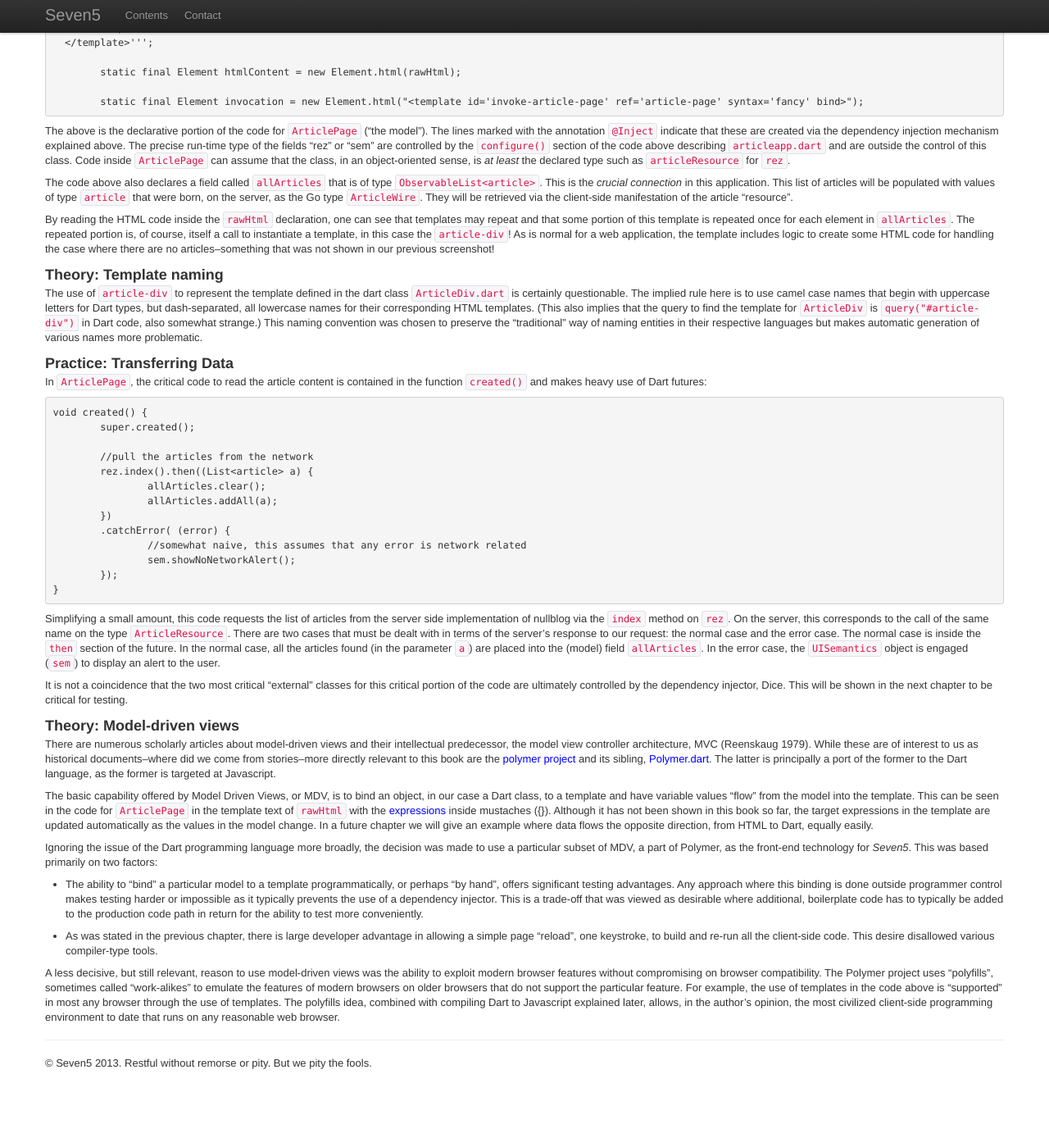
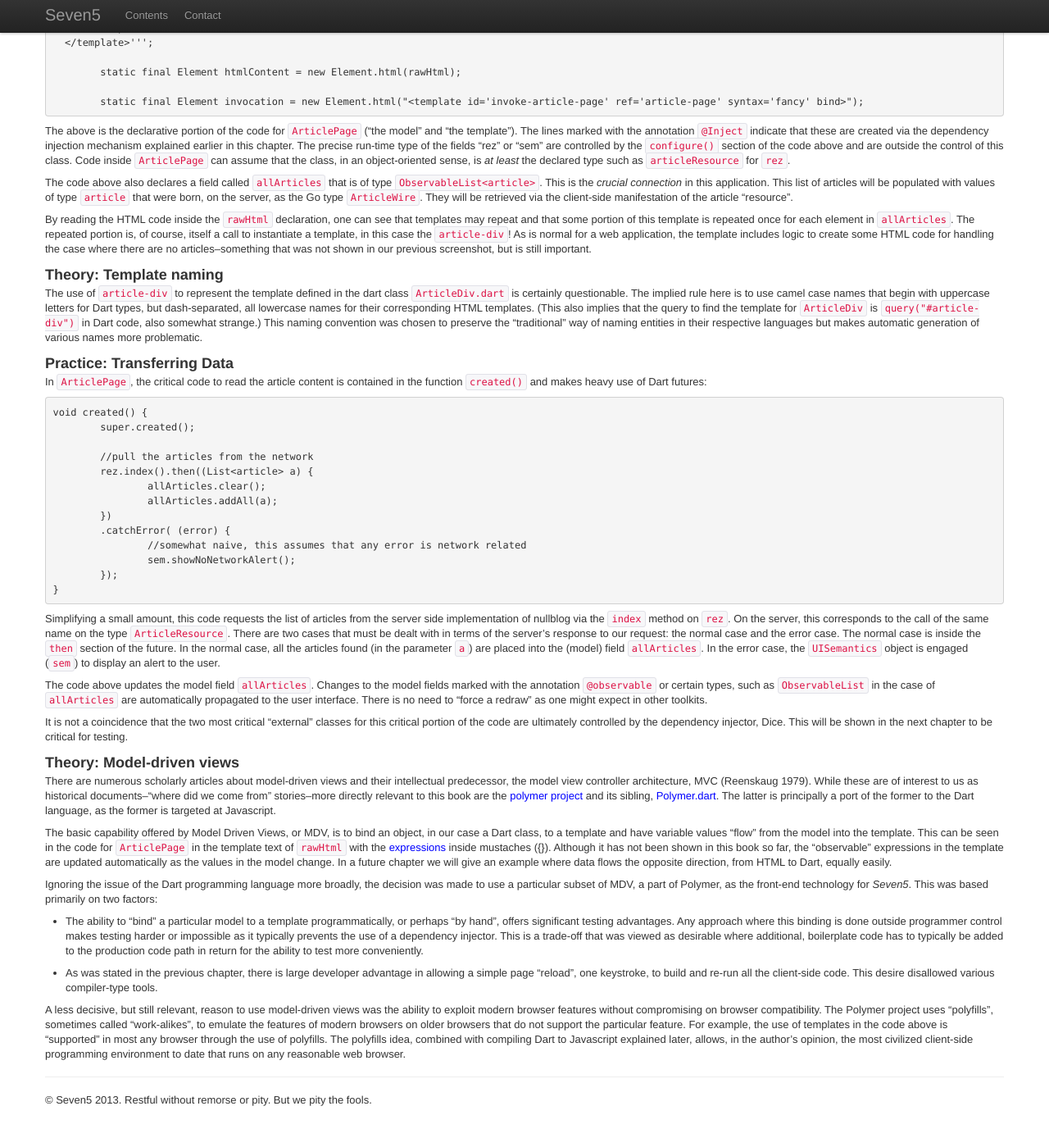
Before and after one commit to seven5/seven5, a Jekyll site: the page built from viewer_detail.md, in a window 1280 px wide and 1400 px high, scrolled down 1800 px. Shown: the top 1388 px of the window at 82% size. Built offline with Jekyll 4.4.1, drawn with Linux system fonts in a browser that asks for light colours; Markdown is read by kramdown in place of the engine named in the settings; before the commit the page ends 3155 px from its top, so only the background shows below that; some of the changed text lies outside the part shown.

Commit message:
cleaned up viewer details

````diff
--- a/viewer_detail.md
+++ b/viewer_detail.md
@@ -52,14 +50,14 @@
 }
 ```
 
-The application `main()` shown above for `articles.html` is almost entirely configuration of the application--it really has no functionality.  The first two sections are boiler-plate code needed to initialize the [model driven views](http://www.polymer-project.org/platform/mdv.html) framework and creates an instance of `ArticlePage` (see above).   The following two lines add templates to the page (see below) that specify any visual display (HTML code) for the `ArticleDiv` and `ArticlePage` classes that this page uses.  These should not be in this file as they will need to be tested and code in this file is _not_ visible to tests!  The two templates are added to the "body" of the HTML page (via `query('body').children.add`) but since they only _define_ templates, and result in no HTML code, their location is not terribly important.
+The application `main()` shown above for `articles.html` is almost entirely configuration of the application--it really has no functionality.  This is both normal and desirable.   The first two sections are boiler-plate code needed to initialize the [model driven views](http://www.polymer-project.org/platform/mdv.html) framework and creates an instance of `ArticlePage` (see above).   The following two lines add templates to the page (see below) that specify the visual display (HTML code) for the `ArticleDiv` and `ArticlePage` classes that this page uses.  The particular display code used should *not* be in this file: the display code will need to be tested and code in this file is _not_ visible to tests!  The two templates are added to the "body" of the HTML page (via `query('body').children.add`) but since they only _define_ templates, and result in no HTML code output, their location is not terribly important.
 
-The next line is critical, it _instantiates_ the sole `ArticlePage` template that controls the entire page and places it into the proper place in the DOM.  This has the effect of _adding_, perhaps even better "generating", many DOM nodes into the page.  Exactly what nodes are generated can vary based on the particulars of the template and what model is bound to the template.
+The next line is critical, it _instantiates_ the sole `ArticlePage` template that controls the entire page and places it into the proper place in the DOM.  This has the effect of _adding_, perhaps even better "generating", many DOM nodes into the page.  Exactly what nodes are generated can vary based on the particulars of the template `ArticlePage.htmlContent` and what model is bound to the template.
 
 The final line binds the _model_ to the `ArticlePage` template.  For convenience, we keep the model and the template definition in the same file, in this case `/tmp/book/nullblog/dart/nullblog/lib/src/ArticlePage.dart`.  The "model" exposed by `ArticlePage` can be, roughly, thought of as any fields that are marked with the annotation `@observable` in the source code of articlepage.dart.
 
 ### Theory: Templates
-User interfaces is _Seven5_ are implemented chiefly through the notion of ["templates"](http://www.dartlang.org/docs/tutorials/templates/).  These correspond to snippets of HTML code, stored in a web page, that can instantiated in to create repeated blobs of HTML.  A single template may be instantiated more than once.  The template `article-div` has been instantiated once for each article in the screen shot shown in the previous chapter.  The custom is to use the field names `rawHtml` and `htmlContent` for the template's raw text and DOM representation respectively inside a Dart class.
+User interfaces is _Seven5_ are implemented chiefly through the notion of ["templates"](http://www.dartlang.org/docs/tutorials/templates/).  These correspond to snippets of HTML code, stored in a web page, that can be instantiated to create repeated blobs of HTML.  A single template may be instantiated more than once.  The template `article-div` has been instantiated once for each article in the screen shot shown in the previous chapter.  The custom is to use the field names `rawHtml` and `htmlContent` for the template's raw text and DOM representation, respectively, inside a Dart class.
 
 ### Practice: The page file
 Page files, Dart code files suffixed with "page.dart" for a given noun in a REST API, are responsible for the large-scale structure of the resulting interface.
@@ -90,11 +88,11 @@
 	static final Element invocation = new Element.html("<template id='invoke-article-page' ref='article-page' syntax='fancy' bind>");
 ```
 
-The above is the declarative portion of the code for `ArticlePage` ("the model").  The lines marked with the annotation `@Inject` indicate that these are created via the dependency injection mechanism explained above.   The precise run-time type of the fields "rez" or "sem" are controlled by the `configure()` section of the code above describing `articleapp.dart` and are outside the control of this class.  Code inside `ArticlePage` can assume that the class, in an object-oriented sense, is *at least* the declared type such as `articleResource` for `rez`.
+The above is the declarative portion of the code for `ArticlePage` ("the model" and "the template").  The lines marked with the annotation `@Inject` indicate that these are created via the dependency injection mechanism explained earlier in this chapter.   The precise run-time type of the fields "rez" or "sem" are controlled by the `configure()` section of the code above and are outside the control of this class.  Code inside `ArticlePage` can assume that the class, in an object-oriented sense, is *at least* the declared type such as `articleResource` for `rez`.
 
 The code above also declares a field called `allArticles` that is of type `ObservableList<article>`.  This is the *crucial connection* in this application.  This list of articles will be populated with values of type `article` that were born, on the server, as the Go type `ArticleWire`.  They will be retrieved via the client-side manifestation of the article "resource".
 
-By reading the HTML code inside the `rawHtml` declaration, one can see that templates may repeat and that some portion of this template is repeated once for each element in `allArticles`.  The repeated portion is, of course, itself a call to instantiate a template, in this case the `article-div`! As is normal for a web application, the template includes logic to create some HTML code for handling the case where there are no articles--something that was not shown in our previous screenshot!
+By reading the HTML code inside the `rawHtml` declaration, one can see that templates may repeat and that some portion of this template is repeated once for each element in `allArticles`.  The repeated portion is, of course, itself a call to instantiate a template, in this case the `article-div`! As is normal for a web application, the template includes logic to create some HTML code for handling the case where there are no articles--something that was not shown in our previous screenshot, but is still important.
 
 ### Theory: Template naming
 The use of `article-div` to represent the template defined in the dart class `ArticleDiv.dart` is certainly questionable.  The implied rule here is to use camel case names that begin with uppercase letters for Dart types, but dash-separated, all lowercase names for their corresponding HTML templates.  (This also implies that the query to find the template for `ArticleDiv` is `query("#article-div")` in Dart code, also somewhat strange.)  This naming convention was chosen to preserve the "traditional" way of naming entities in their respective languages but makes automatic generation of various names more problematic.
@@ -120,12 +118,14 @@
 
 Simplifying a small amount, this code requests the list of articles from the server side implementation of nullblog via the `index` method on `rez`.  On the server, this corresponds to the call of the same name on the type `ArticleResource`.  There are two cases that must be dealt with in terms of the server's response to our request: the normal case and the error case.  The normal case is inside the `then` section of the future.  In the normal case, all the articles found (in the parameter `a`) are placed into the (model) field `allArticles`.  In the error case, the `UISemantics` object is engaged (`sem`) to display an alert to the user.
 
+The code above updates the model field `allArticles`.  Changes to the model fields marked with the annotation `@observable` or certain types, such as `ObservableList` in the case of `allArticles` are automatically propagated to the user interface.  There is no need to "force a redraw" as one might expect in other toolkits.
+
 It is not a coincidence that the two most critical "external" classes for this critical portion of the code are ultimately controlled by the dependency injector, Dice.  This will be shown in the next chapter to be critical for testing.
 
 ### Theory: Model-driven views
-There are numerous scholarly articles about model-driven views and their intellectual predecessor, the model view controller architecture, MVC (Reenskaug 1979).  While these are of interest to us as historical documents--where did we come from stories--more directly relevant to this book are the [polymer project](http://www.polymer-project.org/) and its sibling, [Polymer.dart](http://pub.dartlang.org/packages/polymer).  The latter is principally a port of the former to the Dart language, as the former is targeted at Javascript.
+There are numerous scholarly articles about model-driven views and their intellectual predecessor, the model view controller architecture, MVC (Reenskaug 1979).  While these are of interest to us as historical documents--"where did we come from" stories--more directly relevant to this book are the [polymer project](http://www.polymer-project.org/) and its sibling, [Polymer.dart](http://pub.dartlang.org/packages/polymer).  The latter is principally a port of the former to the Dart language, as the former is targeted at Javascript.
 
-The basic capability offered by Model Driven Views, or MDV, is to bind an object, in our case a Dart class, to a template and have variable values "flow" from the model into the template.  This can be seen in the code for `ArticlePage` in the template text of `rawHtml` with the [expressions](https://github.com/dart-lang/fancy-syntax#syntax) inside mustaches ({}).  Although it has not been shown in this book so far, the target expressions in the template are updated automatically as the values in the model change. In a future chapter we will give an example where data flows the opposite direction, from HTML to Dart, equally easily.
+The basic capability offered by Model Driven Views, or MDV, is to bind an object, in our case a Dart class, to a template and have variable values "flow" from the model into the template.  This can be seen in the code for `ArticlePage` in the template text of `rawHtml` with the [expressions](https://github.com/dart-lang/fancy-syntax#syntax) inside mustaches ({}).  Although it has not been shown in this book so far, the "observable" expressions in the template are updated automatically as the values in the model change. In a future chapter we will give an example where data flows the opposite direction, from HTML to Dart, equally easily.
 
 Ignoring the issue of the Dart programming language more broadly, the decision was made to use a particular subset of MDV, a part of Polymer, as the front-end technology for _Seven5_. This was based primarily on two factors:
 
@@ -133,4 +133,4 @@
 
 * As was stated in the previous chapter, there is large developer advantage in allowing a simple page "reload", one keystroke, to build and re-run all the client-side code.  This desire disallowed various compiler-type tools.
 
-A less decisive, but still relevant, reason to use model-driven views was the ability to exploit modern browser features without compromising on browser compatibility.  The Polymer project uses "polyfills", sometimes called "work-alikes" to emulate the features of modern browsers on older browsers that do not support the particular feature.  For example, the use of templates in the code above is "supported" in most any browser through the use of templates.  The  polyfills idea, combined with compiling Dart to Javascript explained later, allows, in the author's opinion, the most civilized client-side programming environment to date that runs on any reasonable web browser.
+A less decisive, but still relevant, reason to use model-driven views was the ability to exploit modern browser features without compromising on browser compatibility.  The Polymer project uses "polyfills", sometimes called "work-alikes", to emulate the features of modern browsers on older browsers that do not support the particular feature.  For example, the use of templates in the code above is "supported" in most any browser through the use of polyfills.  The  polyfills idea, combined with compiling Dart to Javascript explained later, allows, in the author's opinion, the most civilized client-side programming environment to date that runs on any reasonable web browser.
````
Also changed, not shown: other parts of viewer_detail.md (+3 -5 lines).
